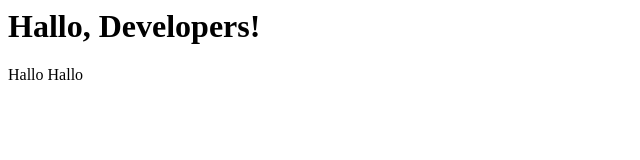
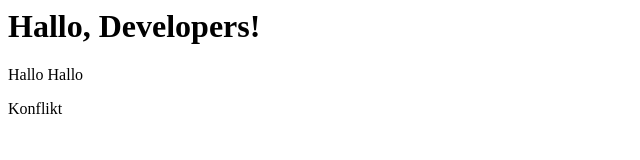
Before and after one commit to TetyanaKoch/uebung3, a plain HTML site: page basic-repo/index.html in a window 1280 px wide. Shown: the full height of the page, 0-640 px from the left. Drawn offline with Linux system fonts and the light colour scheme.

Commit message:
neue css-file neu <p>

```diff
--- a/basic-repo/index.html
+++ b/basic-repo/index.html
@@ -8,6 +8,7 @@
 <h1>  Hallo, Developers!</h1>
 
 <p>Hallo Hallo </p>
+<p>Konflikt</p>
   <script src="assets/js/main.js"></script>
 </body>
 </html>
```
